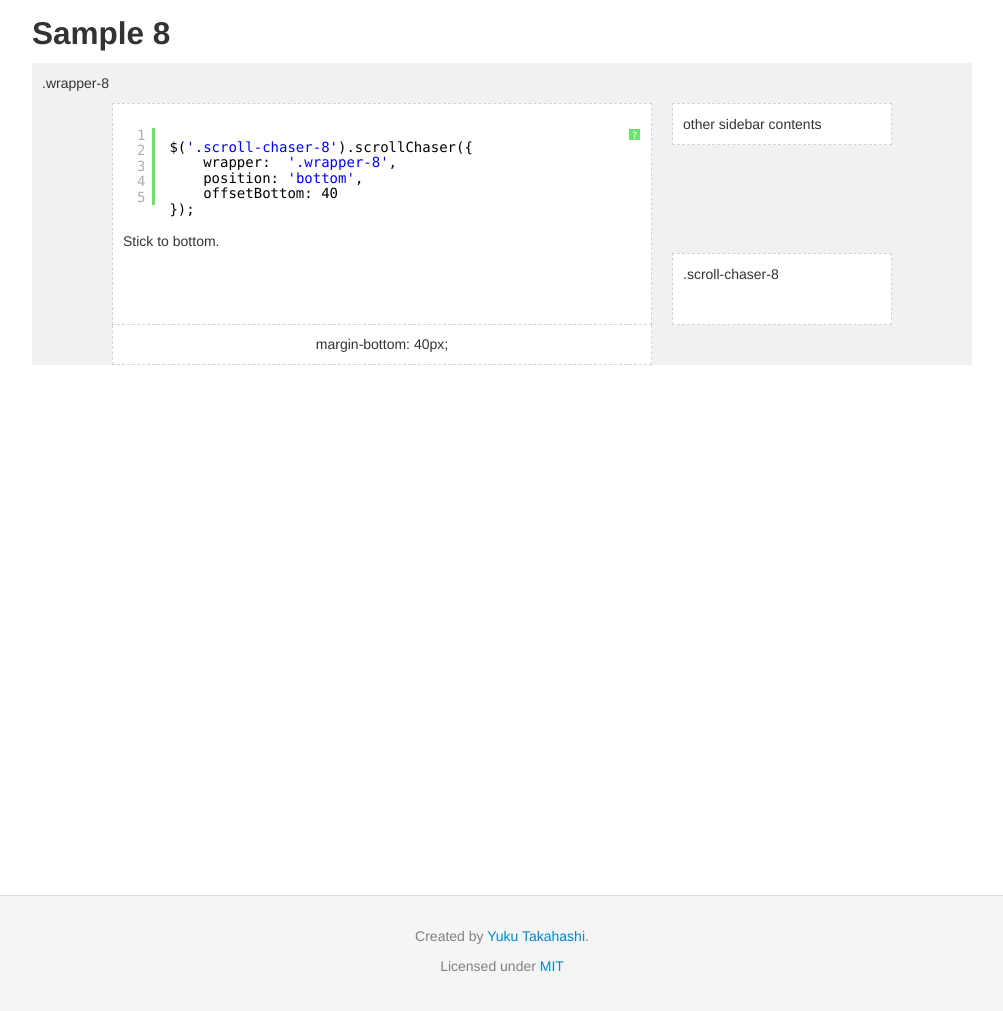
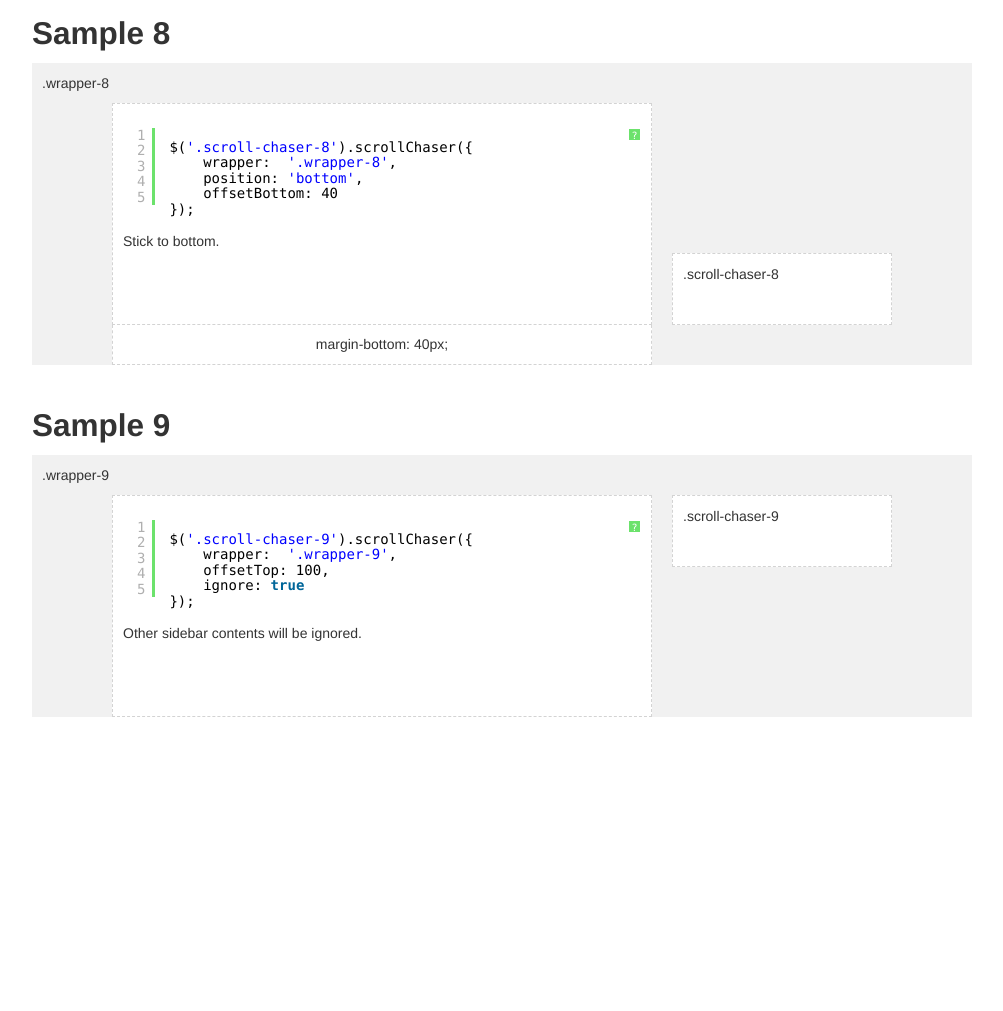
Before and after one commit to yuku/jquery-scrollchaser, a website with bundled scripts: page index.html in a window 1280 px wide. Shown: the part 2795-3806 px from the top of the page, without its empty margins (138-1141 px from the left). Built offline with nearby package versions, Linux system fonts and the light colour scheme; files whose address does not match are found by name.

Commit message:
Document ignore option

```diff
--- a/index.html
+++ b/index.html
@@ -253,11 +253,38 @@
                                 </div>
                             </div>
                             <div class="span3">
+                                <div class="scroll-chaser scroll-chaser-8">
+                                    .scroll-chaser-8
+                                </div>
+                            </div>
+                        </div>
+                    </div>
+                </div>
+
+                <!-- sample 9 -->
+                <div class="row">
+                    <div class="span12"><h2 id="sample-9">Sample 9</h2></div>
+                    <div class="span12 wrapper">
+                        <div class="wrapper-text">.wrapper-9</div>
+                        <div class="row wrapper-9">
+                            <div class="offset1 span7">
+                                <div class="main">
+<pre class="brush: js; script">
+$('.scroll-chaser-9').scrollChaser({
+    wrapper:  '.wrapper-9',
+    offsetTop: 100,
+    ignore: true
+});
+</pre>
+                                    Other sidebar contents will be ignored.
+                                </div>
+                            </div>
+                            <div class="span3">
                                 <div class="other">
                                     other sidebar contents
                                 </div>
-                                <div class="scroll-chaser scroll-chaser-8">
-                                    .scroll-chaser-8
+                                <div class="scroll-chaser scroll-chaser-9">
+                                    .scroll-chaser-9
                                 </div>
                             </div>
                         </div>
```
